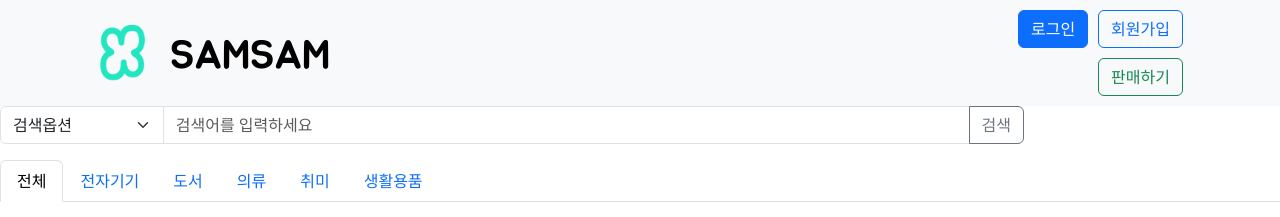
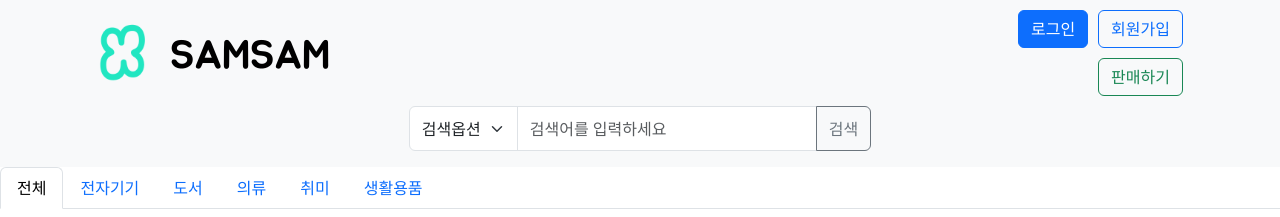
Before and after one commit to shinjyun/SamSamFinal-CSS, a React (Create React App) app in the folder front/: page / in a window 1280 px wide. Shown: the top 217 px of the page. Built offline with nearby package versions, Linux system fonts and the light colour scheme; no server answers.

Commit message:
init: [PsearchFormTest.js] 검색창 위치 조정 및 CSS

```diff
--- a/front/src/App.css
+++ b/front/src/App.css
@@ -415,4 +415,42 @@ margin: 0 30px;
 
 
 
-/************************************************/
+/***************************************************************/
+
+
+/**********product>component>PproductSearchForm.js**************/
+
+/* 검색창 위치 */
+.psearchform-search {
+  display: flex;
+  justify-content: center;
+  background-color: #F8F9FA;
+}
+
+.psearchform-search-input {
+	flex: 1;
+	max-width: 600px;
+}
+
+.psearchform-option {
+	max-width: 30%;
+	height: 45px;
+}
+
+.input-group .psearchform-input.form-control {
+    font-size: 16px;
+    min-width: 300px;
+}
+
+
+/******************************************************/
+
+
+
+
+
+
+
+
+
+/***************************************************************/
--- a/front/src/member/component/SearchForm.js
+++ b/front/src/member/component/SearchForm.js
@@ -72,7 +72,7 @@ function SearchForm(){
         <div>
             <Form onSubmit={handleSubmit}>
 
-                <InputGroup className="mb-3">
+                <InputGroup>
 
                     <Form.Select aria-label="Default select example" onChange={handleChange} name="searchFilter">
                         <option>검색옵션</option>
--- a/front/src/product/component/ProductSearchForm.js
+++ b/front/src/product/component/ProductSearchForm.js
@@ -69,10 +69,10 @@ function SearchForm(){
 
     return (
 
-        <div>
+        <div  className="searchform-container">
             <Form onSubmit={handleSubmit}>
 
-                <InputGroup className="mb-3">
+                <InputGroup className="searchform-input-group">
 
                     <Form.Select aria-label="Default select example" onChange={handleChange} name="searchFilter">
                         <option>검색옵션</option>
--- a/front/src/product/component/PsearchFormTest.js
+++ b/front/src/product/component/PsearchFormTest.js
@@ -46,12 +46,12 @@ function PsearchFormTest({handleProductList, handleTotalPage, handleCurrentPage,
 
     return (
 
-        <div style={{ display: 'block', justifyContent: 'center'}}>
+        <div className="psearchform-search">
             <Form onSubmit={handleSubmit} >
 
-                <InputGroup className="mb-3" style={{ maxWidth: '80%' }}>
+                <InputGroup className="mb-3 psearchform-search-input">
 
-                    <Form.Select aria-label="Default select example" onChange={handleChange} name="searchFilter" style={{ maxWidth: "16%"}}>
+                    <Form.Select className="psearchform-option" aria-label="Default select example" onChange={handleChange} name="searchFilter">
                         <option>검색옵션</option>
                         <option value="product_title">제목</option>
                         <option value="product_content">내용</option>
@@ -59,12 +59,14 @@ function PsearchFormTest({handleProductList, handleTotalPage, handleCurrentPage,
 
 
                     <Form.Control
+                    className="psearchform-input form-control"
                     placeholder="검색어를 입력하세요"
                     aria-label="searchInput"
                     aria-describedby="basic-addon2"
                     name="searchQuery"
                     value={searchData.searchQuery}
                     onChange={handleChange}
+                    style={{ flex: '1' }}
                     />
                     <Button variant="outline-secondary" id="button-addon2" type="submit"> 검색 </Button>
                 </InputGroup>
```
